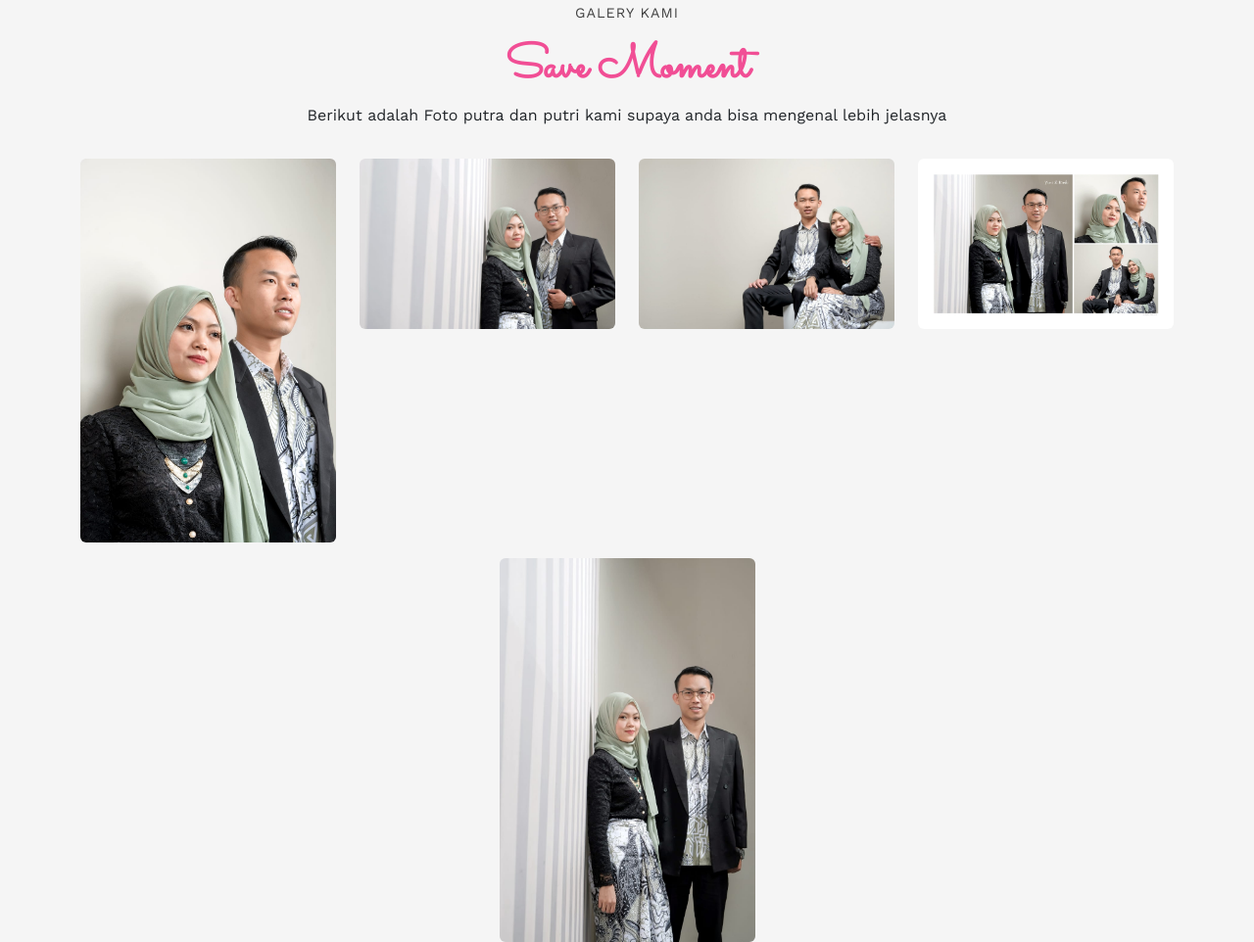
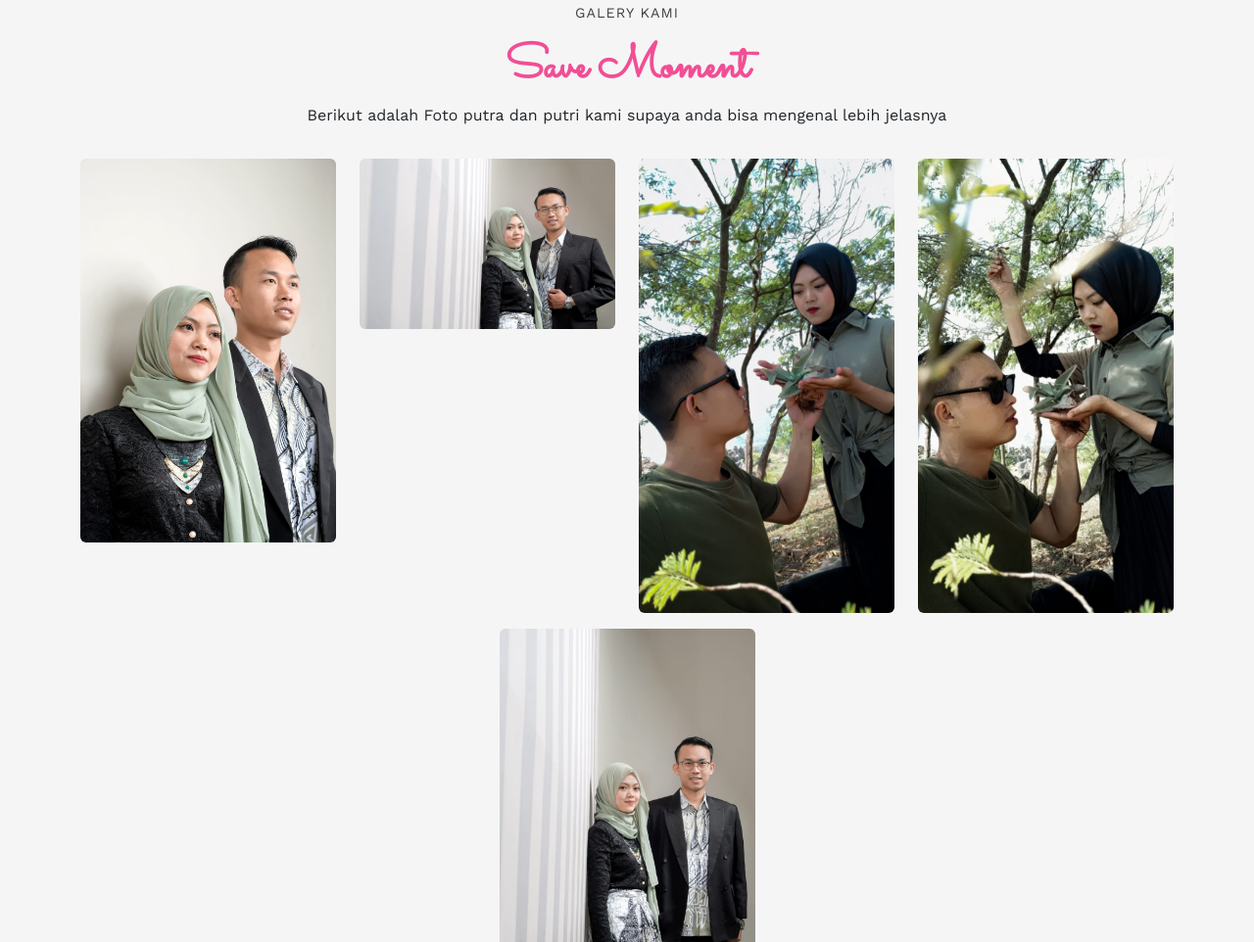
Before and after one commit to Aquestbiz/undangan_rizki_dan_yuni, a plain HTML site: page index.html in a window 1280 px wide. Shown: the part 2851-3813 px from the top of the page at 98% size. Drawn offline with nearby package versions, Linux system fonts and the light colour scheme; some packages are replaced by stand-ins of ours; a script that the page names is missing.

Commit message:
Update galery foto

```diff
--- a/index.html
+++ b/index.html
@@ -259,13 +259,13 @@
           </div>
           <div class="col mt-3">
             <a
-              href="img/ct3.jpeg"
+              href="img/ct7.jpeg"
               data-toggle="lightbox"
               data-caption="AquestTech03"
               data-gallery="gallery"
             >
               <img
-                src="img/ct3.jpeg"
+                src="img/ct7.jpeg"
                 alt="AquestTech03"
                 class="img-fluid w-100 rounded"
               />
@@ -273,13 +273,13 @@
           </div>
           <div class="col mt-3">
             <a
-              href="img/ct4.jpeg"
+              href="img/ct6.jpeg"
               data-toggle="lightbox"
               data-caption="AquestTech04"
               data-gallery="gallery"
             >
               <img
-                src="img/ct4.jpeg"
+                src="img/ct6.jpeg"
                 alt="AquestTech04"
                 class="img-fluid w-100 rounded"
               />
```
